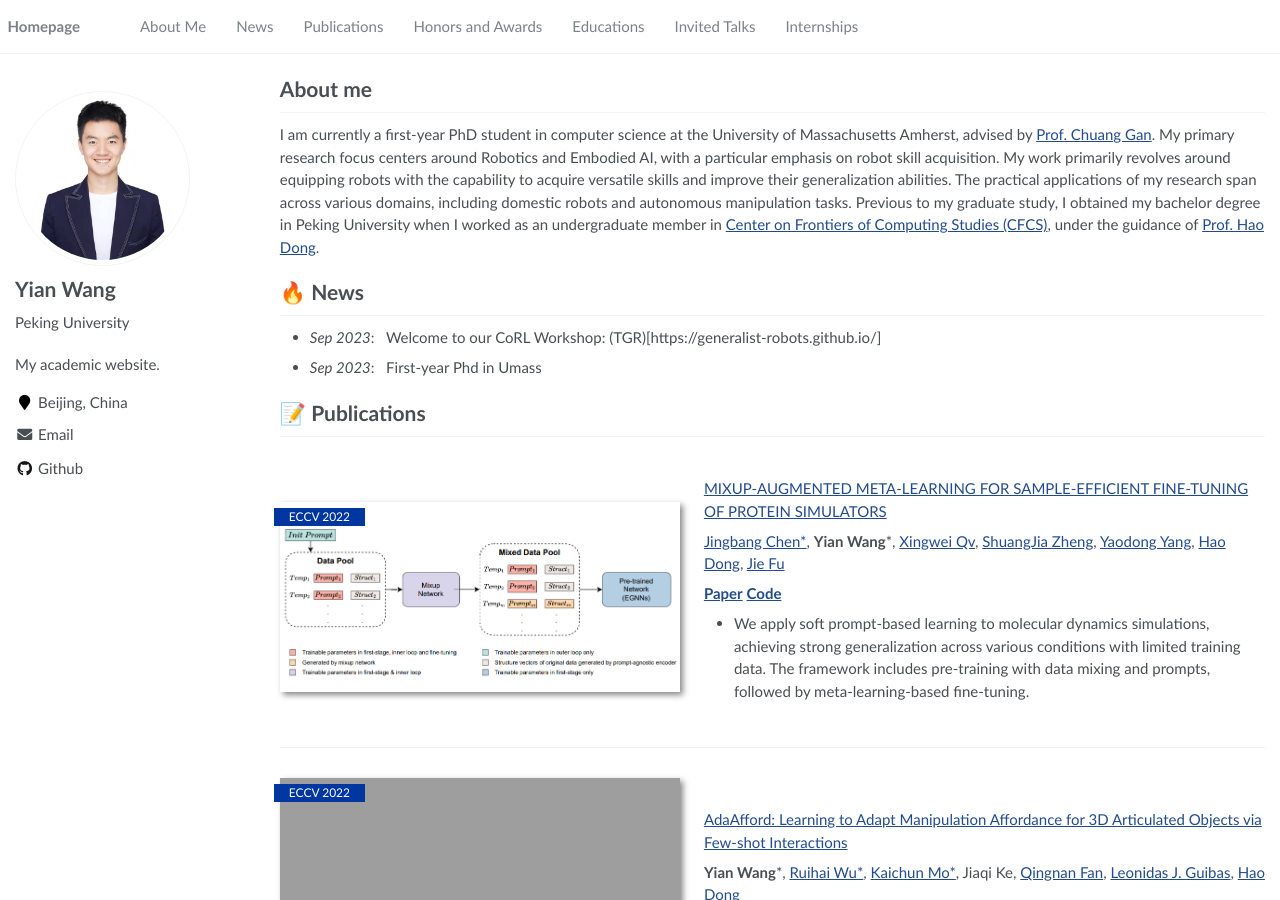
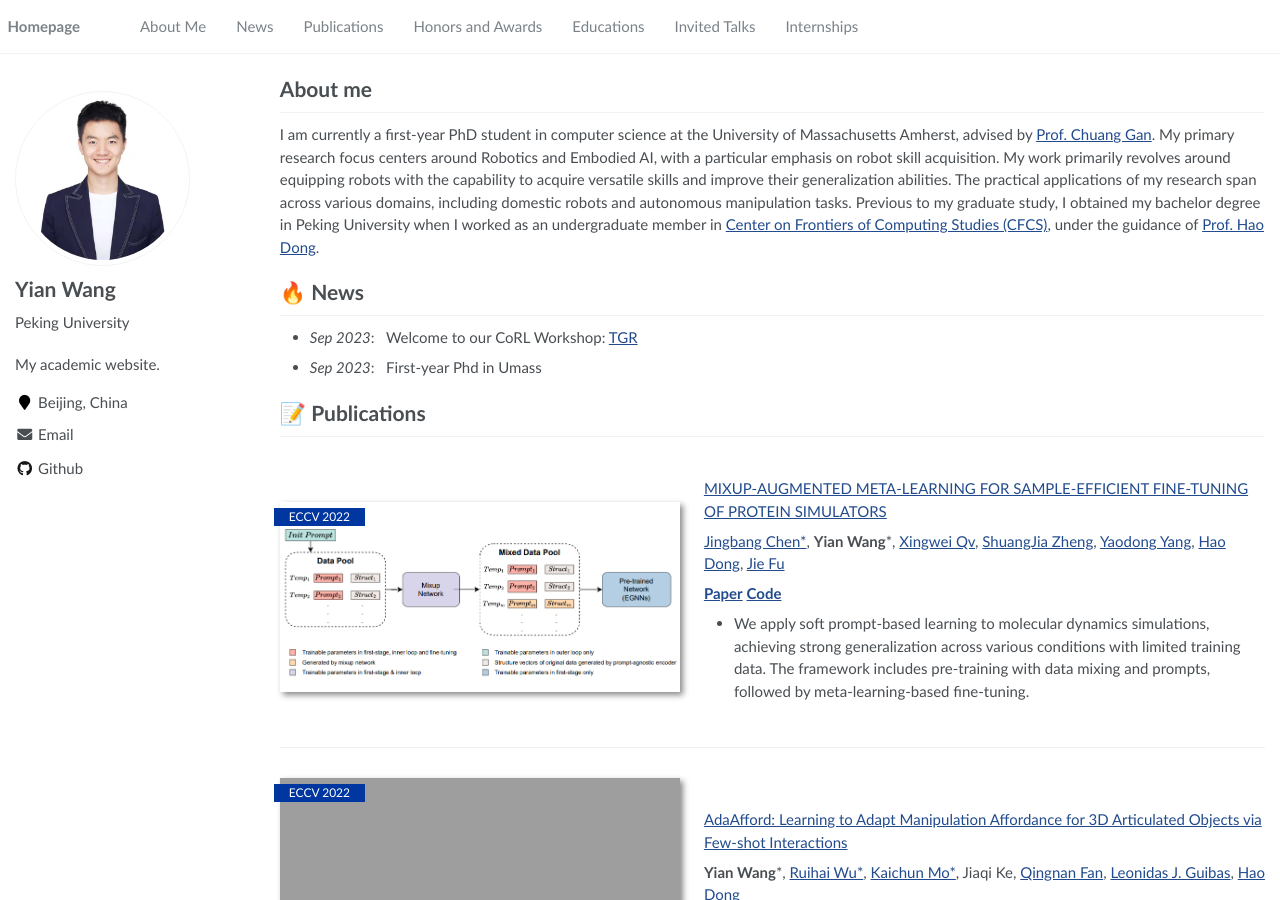
Before and after one commit to wangyian-me/wangyian-me.github.io, a Jekyll site: the page built from _pages/about.md, in a window 1280 px wide and 900 px high. Built offline with Jekyll 4.4.1, drawn with Linux system fonts in a browser that asks for light colours.

Commit message:
Update about.md

```diff
--- a/_pages/about.md
+++ b/_pages/about.md
@@ -24,7 +24,7 @@ Previous to my graduate study, I obtained my bachelor degree in Peking Universit
 
 
 # 🔥 News
-- *Sep 2023*: &nbsp; Welcome to our CoRL Workshop: (TGR)[https://generalist-robots.github.io/]
+- *Sep 2023*: &nbsp; Welcome to our CoRL Workshop: [TGR](https://generalist-robots.github.io/)
 - *Sep 2023*: &nbsp; First-year Phd in Umass
 
 # 📝 Publications
```
